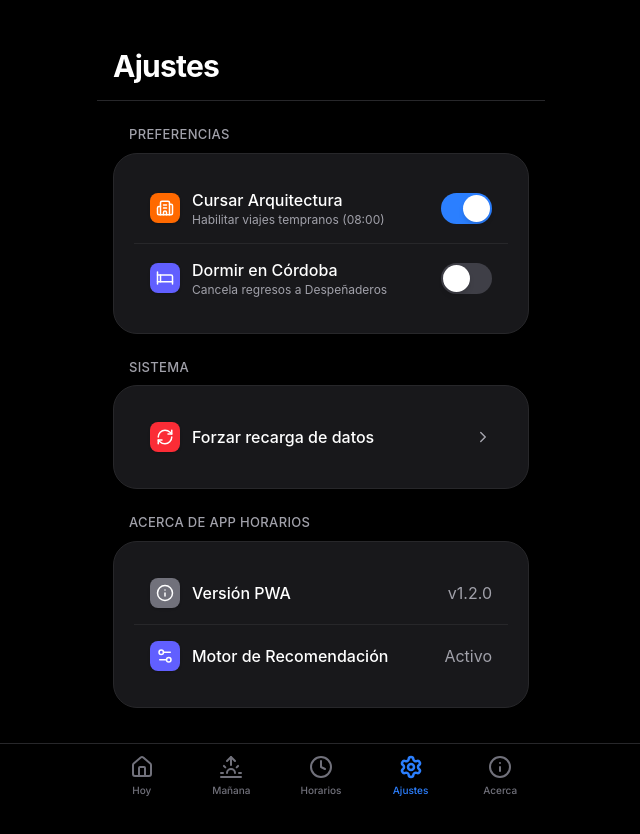
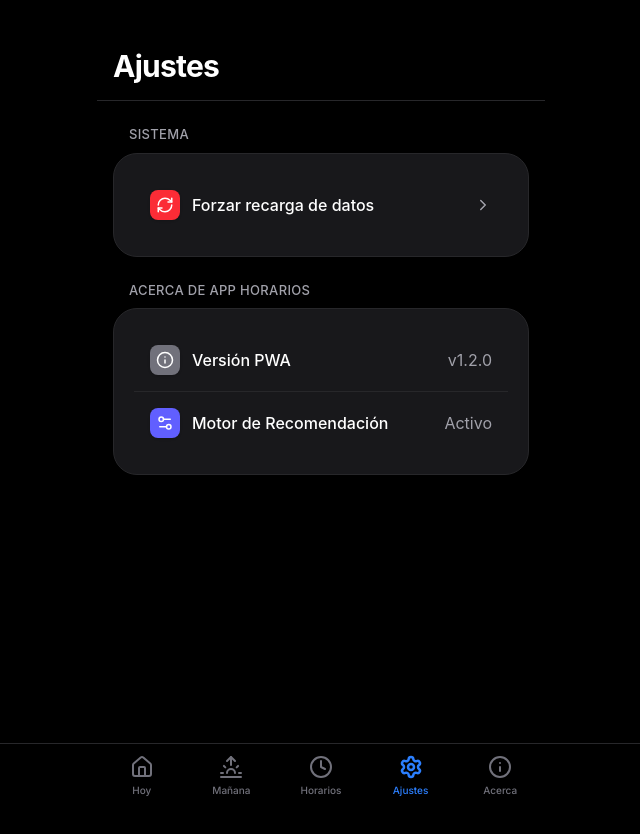
Before and after one commit to aalvaroespinoza/AppHorarios, a Next.js app: page /configuracion in a window 1280 px wide. Shown: the top 834 px of the page, without its empty margins (319-959 px from the left). Built offline with nearby package versions, Linux system fonts and the light colour scheme.

Commit message:
feat: traslada switches contextuales a la pantalla principal

```diff
--- a/src/app/configuracion/page.tsx
+++ b/src/app/configuracion/page.tsx
@@ -2,12 +2,9 @@
 
 import { useState, useEffect } from 'react';
 import NativeCard from '@/components/ui/NativeCard';
-import NativeSwitch from '@/components/ui/NativeSwitch';
-import { useEscenario } from '@/hooks/useEscenario';
-import { RefreshCw, Info, ChevronRight, Settings2, Building2, Bed } from 'lucide-react';
+import { RefreshCw, Info, ChevronRight, Settings2 } from 'lucide-react';
 
 export default function Configuracion() {
-  const { cursaArquitectura, setCursaArquitectura, duermeEnCordoba, setDuermeEnCordoba } = useEscenario();
   const [isMounted, setIsMounted] = useState(false);
 
   useEffect(() => {
@@ -37,40 +34,7 @@ export default function Configuracion() {
 
       <div className="p-4 space-y-6 mt-2">
 
-        {/* SECCIÓN: PREFERENCIAS */}
-        <section className="animate-in fade-in slide-in-from-bottom-4 duration-500">
-          <h2 className="text-[13px] uppercase text-[var(--color-text-secondary)] font-medium tracking-wide mb-2 ml-4">Preferencias</h2>
-          <NativeCard className="p-0 overflow-hidden bg-[var(--color-surface)] border border-[var(--color-border)]">
 
-            {/* TOGGLE ARQUITECTURA */}
-            <div className="flex items-center justify-between p-4">
-              <div className="flex items-center gap-3">
-                <div className="bg-orange-500 p-1.5 rounded-lg text-white shadow-sm">
-                  <Building2 size={18} />
-                </div>
-                <div>
-                  <span className="font-medium text-[16px] block leading-tight text-[var(--color-text-primary)]">Cursar Arquitectura</span>
-                  <span className="text-[12px] text-[var(--color-text-secondary)] block leading-tight mt-0.5">Habilitar viajes tempranos (08:00)</span>
-                </div>
-              </div>
-              <NativeSwitch checked={cursaArquitectura} onChange={setCursaArquitectura} />
-            </div>
-
-            {/* TOGGLE CORDOBA */}
-            <div className="flex items-center justify-between p-4 border-t border-[var(--color-border)]">
-              <div className="flex items-center gap-3">
-                <div className="bg-indigo-500 p-1.5 rounded-lg text-white shadow-sm">
-                  <Bed size={18} />
-                </div>
-                <div>
-                  <span className="font-medium text-[16px] block leading-tight text-[var(--color-text-primary)]">Dormir en Córdoba</span>
-                  <span className="text-[12px] text-[var(--color-text-secondary)] block leading-tight mt-0.5">Cancela regresos a Despeñaderos</span>
-                </div>
-              </div>
-              <NativeSwitch checked={duermeEnCordoba} onChange={setDuermeEnCordoba} />
-            </div>
-          </NativeCard>
-        </section>
 
         {/* SECCIÓN: SISTEMA */}
         <section className="animate-in fade-in slide-in-from-bottom-4 duration-500 delay-75 fill-mode-both">
--- a/src/features/schedule/ContextualControls.tsx
+++ b/src/features/schedule/ContextualControls.tsx
@@ -3,7 +3,9 @@
 import React from 'react';
 import { useEscenario } from '@/hooks/useEscenario';
 import NativeCard from '@/components/ui/NativeCard';
+import NativeSwitch from '@/components/ui/NativeSwitch';
 import { DayOfWeek } from '@/types/common';
+import { Building2, Bed } from 'lucide-react';
 
 const DIAS_SEMANA: { id: DayOfWeek; label: string }[] = [
   { id: 'lunes', label: 'Lunes' },
@@ -18,6 +20,10 @@ export default function ContextualControls() {
   const {
     diaSeleccionado,
     setDiaSeleccionado,
+    cursaArquitectura,
+    setCursaArquitectura,
+    duermeEnCordoba,
+    setDuermeEnCordoba,
     isMounted
   } = useEscenario();
 
@@ -77,7 +83,40 @@ export default function ContextualControls() {
         </div>
       </div>
 
-      {/* Los switches contextuales (Arquitectura, Córdoba) han sido movidos a Configuración */}
+      {/* Controles Dinámicos (solo martes o viernes) */}
+      {diaSeleccionado === 'martes' && (
+        <NativeCard className="p-4 mt-2 animate-in fade-in slide-in-from-top-2 duration-300">
+          <div className="flex items-center justify-between">
+            <div className="flex items-center gap-3">
+              <div className="bg-orange-500 p-1.5 rounded-lg text-white shadow-sm">
+                <Building2 size={18} />
+              </div>
+              <div>
+                <span className="font-medium text-[16px] block leading-tight text-white">¿Cursás Arquitectura hoy?</span>
+                <span className="text-[12px] text-zinc-400 block leading-tight mt-0.5">Activa viaje a las 08:00</span>
+              </div>
+            </div>
+            <NativeSwitch checked={cursaArquitectura} onChange={setCursaArquitectura} />
+          </div>
+        </NativeCard>
+      )}
+
+      {diaSeleccionado === 'viernes' && (
+        <NativeCard className="p-4 mt-2 animate-in fade-in slide-in-from-top-2 duration-300">
+          <div className="flex items-center justify-between">
+            <div className="flex items-center gap-3">
+              <div className="bg-indigo-500 p-1.5 rounded-lg text-white shadow-sm">
+                <Bed size={18} />
+              </div>
+              <div>
+                <span className="font-medium text-[16px] block leading-tight text-white">¿Dormís en Córdoba?</span>
+                <span className="text-[12px] text-zinc-400 block leading-tight mt-0.5">Cancela regresos de hoy</span>
+              </div>
+            </div>
+            <NativeSwitch checked={duermeEnCordoba} onChange={setDuermeEnCordoba} />
+          </div>
+        </NativeCard>
+      )}
     </div>
   );
 }
```
